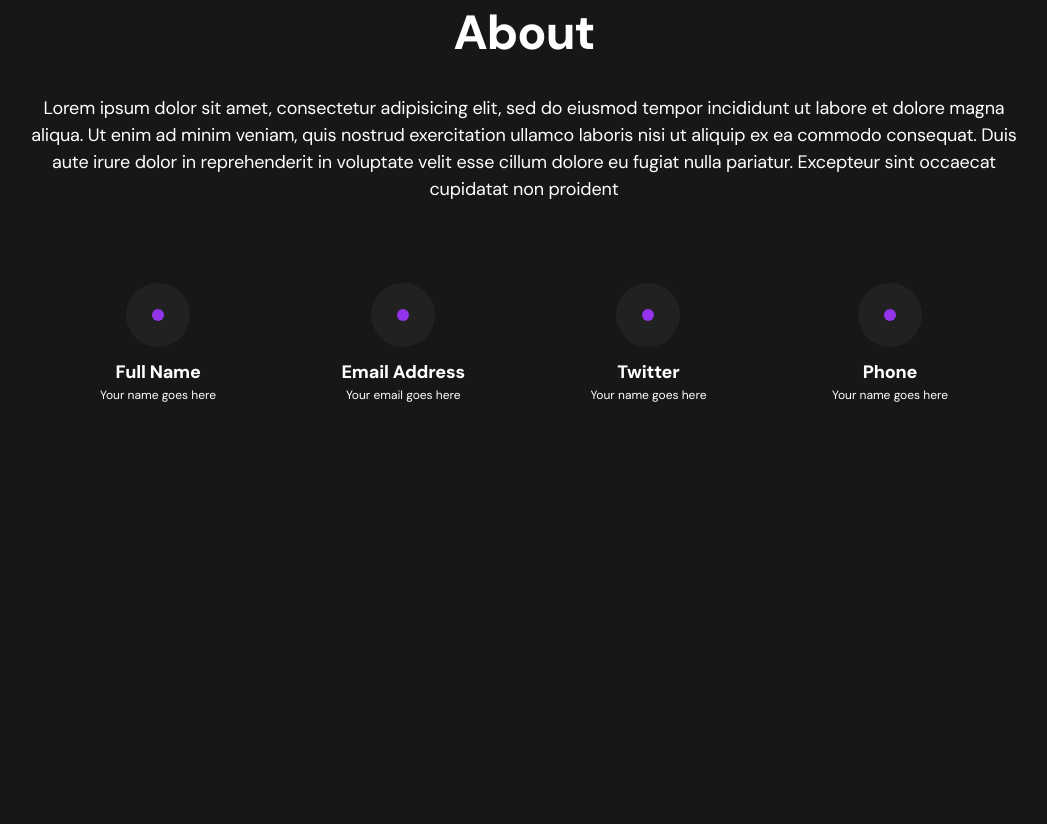
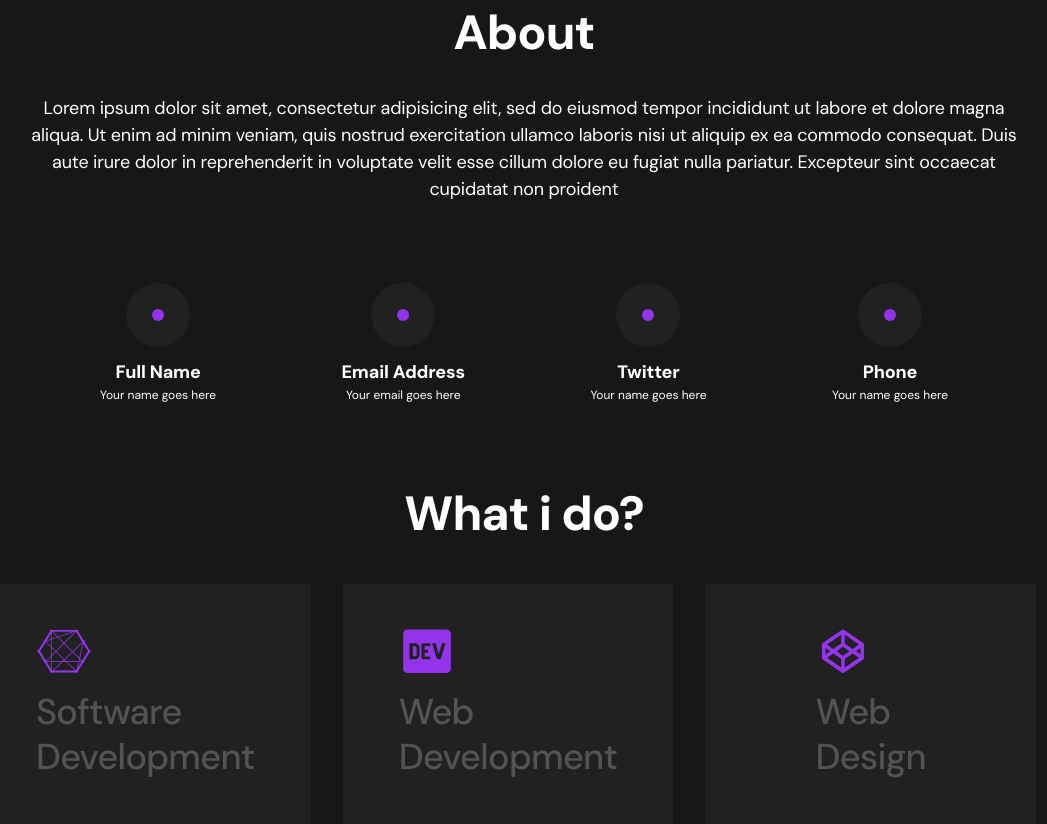
Before and after one commit to imedisa/Portfolio, a website built with Vite: page index.html in a window 1280 px wide. Shown: the part 755-1579 px from the top of the page, without its empty margins (116-1163 px from the left). Before the commit the page ends 1159 px from the top, so only its background shows below. Built offline with nearby package versions, Linux system fonts and the light colour scheme.

Commit message:
created what I do section

```diff
--- a/index.html
+++ b/index.html
@@ -161,7 +161,50 @@
         </div>
       </div>
       <!-- WHAT I DO? -->
-
+      <div class="px-10 mt-20 flex text-center flex-col">
+        <h3 class="text-2xl sm:text-5xl font-bold">What i do?</h3>
+        <div class="flex mt-2 md:mt-10 flex-col md:flex-row">
+          <div
+            class="w-full mt-2 flex justify-center items-center md:mt-0 md:w-1/3 px-2 md:mr-8 h-60 bg-span relative"
+          >
+            <div class="flex flex-col">
+              <img class="w-14 h-11" src="./images/svg/Vector (6).svg" alt="" />
+              <p
+                class="text-left mt-4 gray-text2 font-medium text-2xl xl:text-4xl"
+              >
+                Software <br />
+                Development
+              </p>
+            </div>
+          </div>
+          <div
+            class="w-full mt-2 flex justify-center items-center md:mt-0 md:w-1/3 px-2 md:mr-8 h-60 bg-span relative"
+          >
+            <div class="flex flex-col">
+              <img class="w-14 h-11" src="./images/svg/Vector (7).svg" alt="" />
+              <p
+                class="text-left mt-4 gray-text2 font-medium text-2xl xl:text-4xl"
+              >
+                Web <br />
+                Development
+              </p>
+            </div>
+          </div>
+          <div
+            class="w-full mt-2 flex justify-center items-center md:mt-0 md:w-1/3 px-2 md:mr-8 h-60 bg-span relative"
+          >
+            <div class="flex flex-col">
+              <img class="w-14 h-11" src="./images/svg/Vector (8).svg" alt="" />
+              <p
+                class="text-left mt-4 gray-text2 font-medium text-2xl xl:text-4xl"
+              >
+                Web <br />
+                Design
+              </p>
+            </div>
+          </div>
+        </div>
+      </div>
     </div>
   </body>
 </html>
--- a/styles/app.css
+++ b/styles/app.css
@@ -124,3 +124,6 @@ a {
   color: #000;
   font-weight: bold;
 }
+.gray-text2{
+  color:#535353;
+}
```
Also changed, not shown: images/svg/Vector (6).svg (added), images/svg/Vector (7).svg (added), images/svg/Vector (8).svg (added), styles/main.css.
